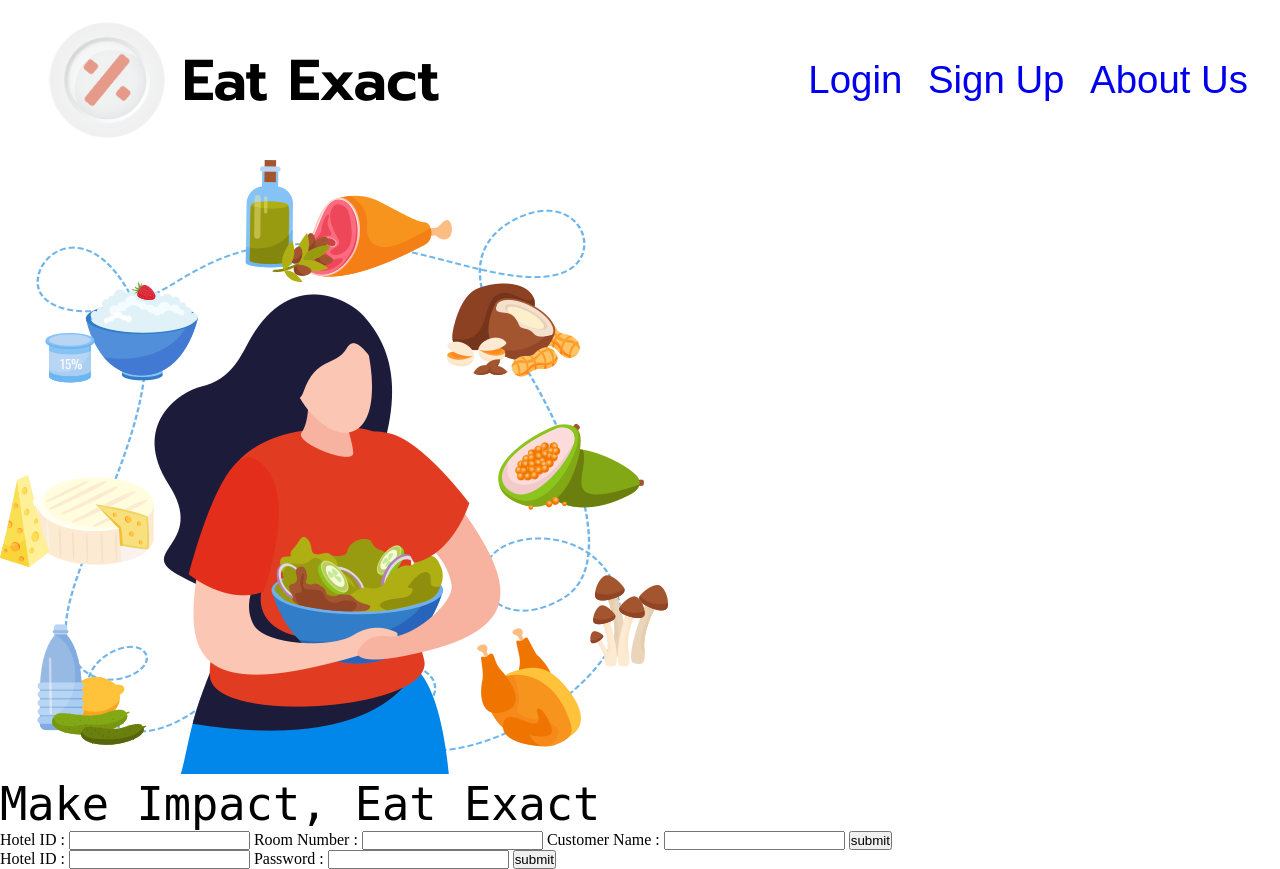
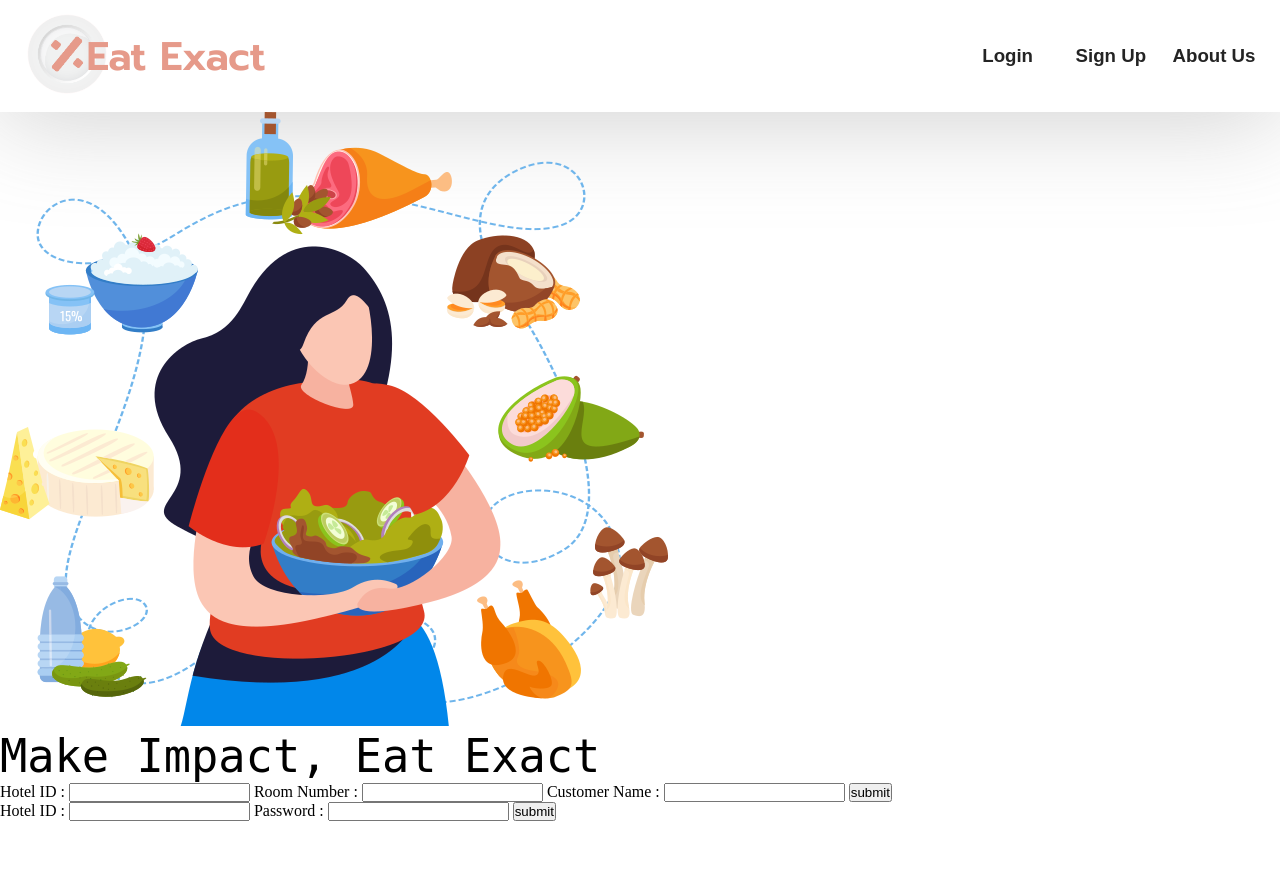
Before and after one commit to DaveyDark/unmessed, a Flask app: page /login/ in a window 1280 px wide. After the commit the page ends 821 px from the top, so only its background shows below. Run offline with Flask 3, Linux system fonts and the light colour scheme; some web fonts are replaced.

Commit message:
SkeletonLoginPage2

```diff
--- a/src/static/setDefaults.css
+++ b/src/static/setDefaults.css
@@ -9,3 +9,15 @@
 html{
     background-color: white;
 }
+:root{
+    --primaryColor : #e69a8a;
+    --primaryFade : #fdccc3a1;
+    --black : #242424;
+    --downShadow : 0px 5px 100px rgba(119, 119, 119, 0.355);
+
+}
+button{
+    border: none;
+    outline: none;
+    background-color: transparent;
+}
--- a/src/static/style_login.css
+++ b/src/static/style_login.css
@@ -4,12 +4,13 @@
 /*Setting Up The NavBar Of Landing Page*/
 .navbar{
     /* background-color: orange; */
-    height: 8em;
+    /* position: sticky; */
+    height: 7em;
     display: flex;
     justify-content: space-between;
-    margin: 1em 2em;
+
     align-items: center;
-
+    box-shadow: var(--downShadow);
 
 
 }
@@ -18,20 +19,50 @@
     height:inherit;
     display: flex;
     align-items:center;
+    margin: 0px 1em;
+}
+.logo a{
+    text-decoration: none;
+}
+.logo img{
+    height: 8vw;
+    min-height:6em;
 }
 .logo header{
-    font-size: 4.5vw;
+    position: relative;
+    left: -.8em;
+    /* top: -0.2em; */
+    color: var(--primaryColor);
+    font-size:30pt;
     font-family : 'prompt', sans-serif;
     font-weight: 600;
 }
 
 .nav-btn{
+    margin: 0px 1em;
     display: flex;
-    gap: 2vw;
+    gap: 0.25vw;
+
+}
+.nav-btn button{
+    width: 7.5em;
+    height: 3em;
+    border-radius: 5px;
+    border: 1px solid white;
+    transition: border 0.25s cubic-bezier(.66,.39,.21,.67);
+}
+
+.nav-btn button:hover{
+    border: 1px solid var(--primaryColor);
+}
+.nav-btn button:active{
+    background-color:  var(--primaryFade);
 
 }
 .nav-btn a{
     text-decoration: none;
+    color: var(--black);
     font-family: 'Alef', sans-serif;
-    font-size: 3vw;
+    font-size: 14pt;
+    font-weight: bold;
 }
--- a/src/templates/login.html
+++ b/src/templates/login.html
@@ -12,13 +12,13 @@
 	<!-- FOllowing Single Column Layout-->
 	<div class="navbar">
 		<div class="logo">
-			<img height = '150px' src = "{{ url_for('static',filename='assets/Logo_EE.png') }}">
+			<a href="#"><img height = '150px' src = "{{ url_for('static',filename='assets/Logo_EE.png') }}"></a>
 			<header>Eat Exact</header>
 		</div>
 		<div class="nav-btn">
-			<a href="#">Login </a>
-			<a href="#">Sign Up </a>
-			<a href="#">About Us </a>
+			<button><a href="#">Login </a></button>
+			<button><a href="#">Sign Up </a></button>
+			<button><a href="#">About Us </a></button>
 
 		</div>
 	</div>
```
